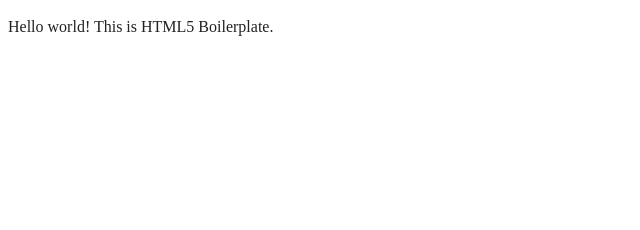
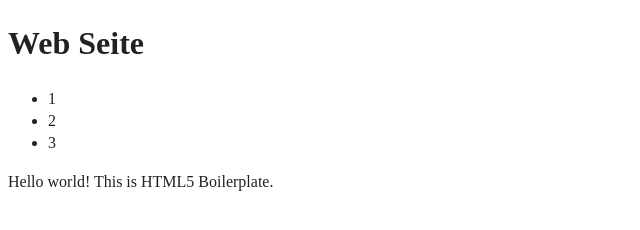
Before and after one commit to mazlum50/webseite, a website built with webpack: page index.html in a window 1280 px wide. Shown: the whole page, without its empty margins (0-640 px from the left). Built offline with nearby package versions, Linux system fonts and the light colour scheme.

Commit message:
upload 1

```diff
--- a/index.html
+++ b/index.html
@@ -23,6 +23,12 @@
 </head>
 
 <body>
+  <h1>Web Seite </h1>
+  <ul>
+    <li>1</li>
+    <li>2</li>
+    <li>3</li>
+  </ul>
 
   <!-- Add your site or application content here -->
   <p>Hello world! This is HTML5 Boilerplate.</p>
```
